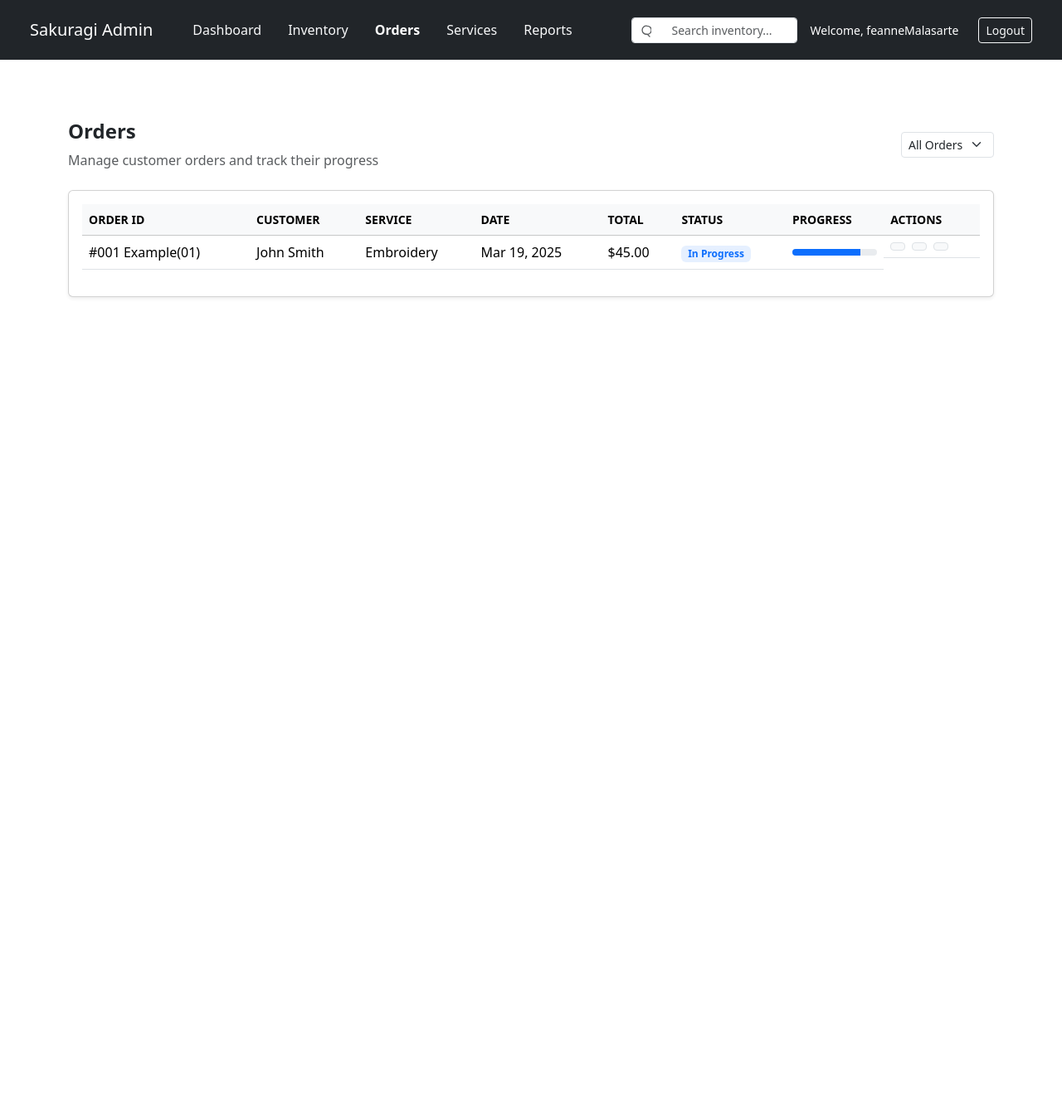
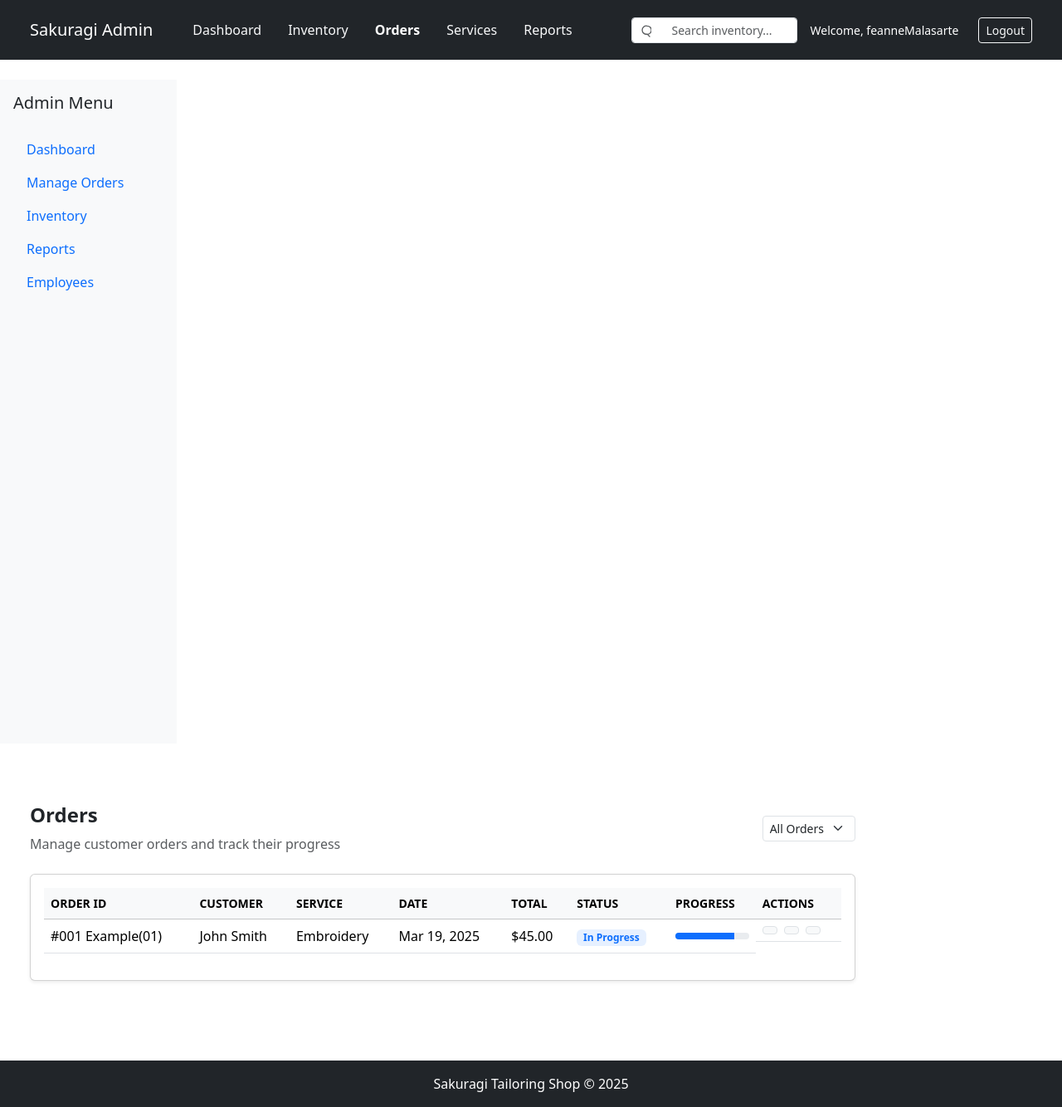
Before and after one commit to feliciety/Sakuragi-Tailoring-Sales-and-Inventory-Management, a PHP site: page /dashboards/admin/order.php in a window 1280 px wide. Shown: the whole page at 83% size. Before the commit the page ends 359 px from the top, so only its background shows below. Run offline with PHP 8.4, Linux system fonts and the light colour scheme; a user stored in the database is signed in.

```diff
--- a/dashboards/customer/place_order_steps/step4_summary.php
+++ b/dashboards/customer/place_order_steps/step4_summary.php
@@ -0,0 +1,2 @@
+<h5 class="mb-3">Step 4: Order Summary</h5>
+<div class="alert alert-info">Summary preview coming soon. Will include service, sizes, and total quantity with freebies.</div>
--- a/dashboards/customer/place_order_steps/step6_success.php
+++ b/dashboards/customer/place_order_steps/step6_success.php
@@ -0,0 +1,3 @@
+<h5 class="text-success fw-semibold mb-3">🎉 Order Complete!</h5>
+<p class="text-muted">Thank you for placing your order! You may track your status via the dashboard.</p>
+<a href="dashboard.php" class="btn btn-success mt-3">Back to Dashboard</a>
--- a/includes/admin_footer.php
+++ b/includes/admin_footer.php
@@ -0,0 +1,11 @@
+</div> <!-- end col-md-10 -->
+  </div> <!-- end row -->
+</div> <!-- end container-fluid -->
+
+<footer class="bg-dark text-white text-center p-3 mt-4">
+    Sakuragi Tailoring Shop &copy; <?= date('Y'); ?>
+</footer>
+
+<script src="https://cdn.jsdelivr.net/npm/bootstrap@5.3.0/dist/js/bootstrap.bundle.min.js"></script>
+</body>
+</html>
--- a/includes/admin_sidebar.php
+++ b/includes/admin_sidebar.php
@@ -0,0 +1,11 @@
+<div class="col-md-2 bg-light p-3 vh-100">
+    <h5 class="mb-4">Admin Menu</h5>
+    <ul class="nav flex-column">
+        <li class="nav-item"><a href="../dashboards/admin_dashboard.php" class="nav-link">Dashboard</a></li>
+        <li class="nav-item"><a href="#" class="nav-link">Manage Orders</a></li>
+        <li class="nav-item"><a href="#" class="nav-link">Inventory</a></li>
+        <li class="nav-item"><a href="#" class="nav-link">Reports</a></li>
+        <li class="nav-item"><a href="#" class="nav-link">Employees</a></li>
+    </ul>
+</div>
+<div class="col-md-10 p-4">
```
Also changed, not shown: dashboards/customer/place_order_steps/step1_services.php (+17 -21 lines), dashboards/customer/place_order_steps/step3_customize.php (+15 -0 lines), public/assets/css/place_order.css (added), public/assets/js/excelPreview.js, public/assets/js/orderStepper.js.
